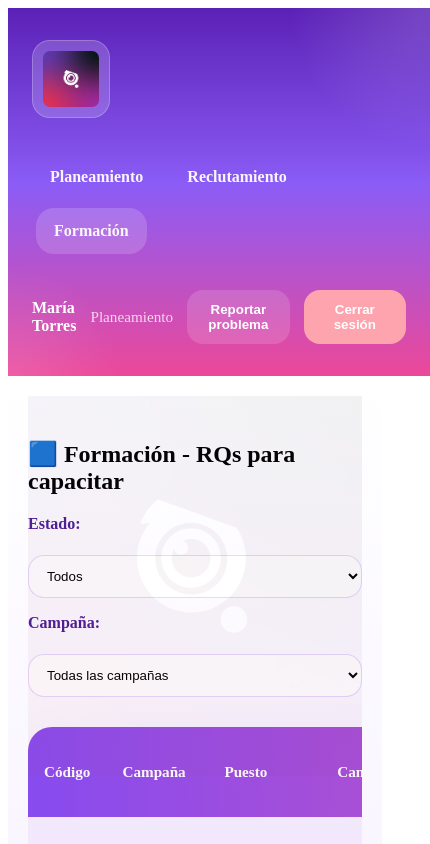
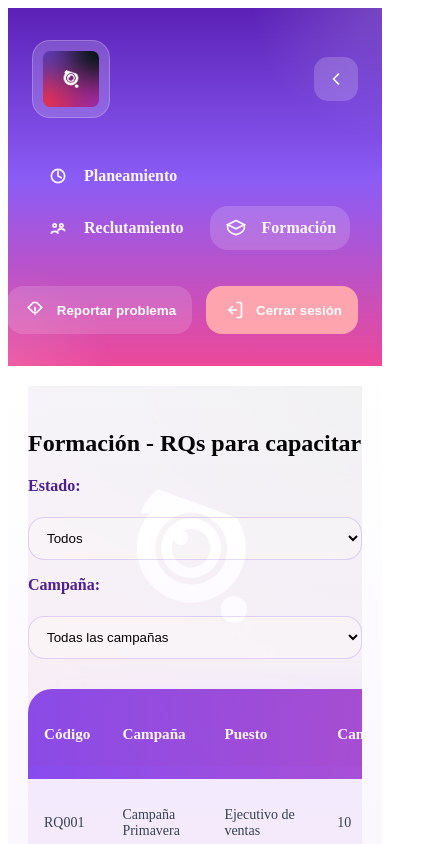
Before and after one commit to Fanaker/Callcenter-app, an Angular app: page /formacion in a window 390 px wide. Shown: the top 844 px of the page, 430 px wide, since content can reach past the window. Built offline with nearby package versions, Linux system fonts and the light colour scheme.

Commit message:
mejora de bug visual y nueva funcionalidad plegado

```diff
--- a/src/app/app.css
+++ b/src/app/app.css
@@ -44,12 +44,20 @@ button {
   display: flex;
   flex-direction: row;
   gap: 0;
+  align-items: stretch;
 }
 
 .app-main {
   flex: 1;
+  min-height: 100vh;
   padding: 28px 32px;
+  margin-left: 300px;
   background: linear-gradient(180deg, rgba(255, 255, 255, 0.92), rgba(245, 239, 255, 0.9));
+  transition: margin-left 0.25s ease;
+}
+
+:host-context(.sidebar-collapsed) .app-main {
+  margin-left: 112px;
 }
 
 .app-page-shell {
@@ -296,5 +304,6 @@ h4 {
 
   .app-main {
     padding: 20px;
+    margin-left: 0;
   }
 }
--- a/src/app/pages/formacion/formacion.html
+++ b/src/app/pages/formacion/formacion.html
@@ -1,4 +1,4 @@
-<h2>🟦 Formación - RQs para capacitar</h2>
+<h2>Formación - RQs para capacitar</h2>
 
 <div class="filters">
   <label>Estado:</label>
--- a/src/app/pages/home/home.html
+++ b/src/app/pages/home/home.html
@@ -1,5 +1,5 @@
 <div *ngIf="!isRegisterMode && !isVerificationMode" class="login-container">
-  <h2>🔐 Iniciar Sesión - Quantia</h2>
+  <h2>Iniciar Sesión - Quantia</h2>
 
   <div class="login-form">
     <label>Usuario</label>
@@ -17,7 +17,7 @@
 </div>
 
 <div *ngIf="isRegisterMode && !isVerificationMode" class="register-container">
-  <h2>📝 Crear Cuenta - Quantia</h2>
+  <h2>Crear Cuenta - Quantia</h2>
 
   <div class="register-form">
     <label>DNI (8 dígitos)</label>
@@ -47,7 +47,7 @@
 </div>
 
 <div *ngIf="isVerificationMode" class="verification-container">
-  <h2>📧 Verificar Correo - Quantia</h2>
+  <h2>Verificar Correo - Quantia</h2>
 
   <div class="verification-form">
     <p>Se ha enviado un código de verificación a {{ correo }}.</p>
--- a/src/app/pages/planeamiento/planeamiento.html
+++ b/src/app/pages/planeamiento/planeamiento.html
@@ -1,4 +1,4 @@
-<h2>🟦 Planeamiento - Dashboard</h2>
+<h2>Planeamiento - Dashboard</h2>
 
 <div class="dashboard">
   <div class="metric">
@@ -29,7 +29,7 @@
 
 <hr>
 
-<h3>📋 RQs creados</h3>
+<h3>RQs creados</h3>
 
 <div class="filters">
   <label>Estado:</label>
--- a/src/app/pages/reclutamiento/reclutamiento.html
+++ b/src/app/pages/reclutamiento/reclutamiento.html
@@ -1,4 +1,4 @@
-<h2>🟦 Reclutamiento - RQs activos</h2>
+<h2>Reclutamiento - RQs activos</h2>
 
 <div class="filters">
   <label>Estado:</label>
--- a/src/app/shared/navbar/navbar.css
+++ b/src/app/shared/navbar/navbar.css
@@ -2,13 +2,23 @@
   display: flex;
   flex-direction: column;
   width: 300px;
-  min-height: 100vh;
   padding: 32px 24px;
   gap: 36px;
   background: linear-gradient(180deg, #5b21b6 0%, #8b5cf6 48%, #ec4899 100%);
   color: white;
-  position: relative;
-  overflow: hidden;
+  position: fixed;
+  left: 0;
+  top: 0;
+  bottom: 0;
+  overflow-y: auto;
+  transition: width 0.25s ease, padding 0.25s ease;
+  box-sizing: border-box;
+  z-index: 10;
+}
+
+.navbar.collapsed {
+  width: 112px;
+  padding: 24px 12px;
 }
 
 .navbar::after {
@@ -23,7 +33,17 @@
 .navbar-brand {
   display: flex;
   align-items: center;
+  justify-content: space-between;
+  gap: 12px;
+  position: relative;
+  z-index: 1;
+}
+
+.navbar.collapsed .navbar-brand {
+  flex-direction: column;
+  align-items: center;
   justify-content: center;
+  gap: 8px;
 }
 
 .brand-logo {
@@ -33,8 +53,44 @@
   background: rgba(255, 255, 255, 0.18);
   padding: 10px;
   border: 1px solid rgba(255, 255, 255, 0.22);
-  position: relative;
-  z-index: 1;
+}
+
+.navbar-toggle {
+  border: none;
+  background: rgba(255, 255, 255, 0.18);
+  color: white;
+  width: 44px;
+  height: 44px;
+  border-radius: 14px;
+  display: grid;
+  place-items: center;
+  cursor: pointer;
+  transition: background-color 0.2s;
+}
+
+.navbar.collapsed .navbar-toggle {
+  width: 34px;
+  height: 34px;
+}
+
+.navbar-toggle:hover {
+  background: rgba(255, 255, 255, 0.28);
+}
+
+.toggle-icon {
+  display: inline-flex;
+  width: 20px;
+  height: 20px;
+}
+
+.toggle-icon svg,
+.icon svg {
+  width: 20px;
+  height: 20px;
+}
+
+.navbar.collapsed .toggle-icon svg {
+  transform: rotate(180deg);
 }
 
 .navbar-menu {
@@ -48,6 +104,7 @@
 .navbar-link {
   display: inline-flex;
   align-items: center;
+  gap: 14px;
   padding: 14px 18px;
   border-radius: 18px;
   color: rgba(255, 255, 255, 0.94);
@@ -56,10 +113,37 @@
   transition: background-color 0.2s, transform 0.2s;
 }
 
+.navbar.collapsed .navbar-link {
+  justify-content: center;
+  padding: 14px 0;
+}
+
 .navbar-link:hover,
 .navbar-link.active {
   background-color: rgba(255, 255, 255, 0.16);
   transform: translateX(4px);
+}
+
+.navbar.collapsed .navbar-link:hover,
+.navbar.collapsed .navbar-link.active {
+  transform: none;
+}
+
+.icon {
+  display: inline-flex;
+  align-items: center;
+  justify-content: center;
+  width: 24px;
+  height: 24px;
+}
+
+.label {
+  white-space: nowrap;
+  transition: opacity 0.2s ease;
+}
+
+.navbar.collapsed .label {
+  display: none;
 }
 
 .navbar-user {
@@ -71,6 +155,20 @@
   border-top: 1px solid rgba(255, 255, 255, 0.18);
   position: relative;
   z-index: 1;
+}
+
+.navbar.collapsed .navbar-user {
+  align-items: center;
+}
+
+.user-info,
+.user-role {
+  transition: opacity 0.2s ease;
+}
+
+.navbar.collapsed .user-info,
+.navbar.collapsed .user-role {
+  display: none;
 }
 
 .user-info {
@@ -92,7 +190,17 @@
   color: white;
   cursor: pointer;
   font-weight: 700;
+  display: inline-flex;
+  align-items: center;
+  gap: 10px;
+  justify-content: flex-start;
   transition: background-color 0.2s;
+}
+
+.navbar.collapsed .navbar-button {
+  justify-content: center;
+  padding: 12px 0;
+  width: auto;
 }
 
 .navbar-button:hover {
@@ -111,16 +219,34 @@
   .navbar {
     width: 100%;
     min-height: 0;
+    height: auto;
     flex-direction: row;
     flex-wrap: wrap;
     justify-content: space-between;
     align-items: center;
+    position: relative;
+    top: auto;
+  }
+
+  .navbar.collapsed {
+    width: 100%;
+  }
+
+  .navbar-brand {
+    width: 100%;
+    justify-content: space-between;
   }
 
   .navbar-menu {
+    width: 100%;
     flex-direction: row;
     flex-wrap: wrap;
     gap: 8px;
+  }
+
+  .navbar-link {
+    justify-content: center;
+    padding: 10px 14px;
   }
 
   .navbar-user {
@@ -131,4 +257,9 @@
     align-items: center;
     justify-content: flex-end;
   }
+
+  .navbar-user .user-info,
+  .navbar-user .user-role {
+    display: none;
+  }
 }
--- a/src/app/shared/navbar/navbar.html
+++ b/src/app/shared/navbar/navbar.html
@@ -1,16 +1,70 @@
-<nav class="navbar">
+<nav class="navbar" [class.collapsed]="isCollapsed">
   <div class="navbar-brand">
     <img src="/Logo.jpeg" alt="Quantia" class="brand-logo" />
+    <button
+      type="button"
+      class="navbar-toggle"
+      (click)="toggleCollapsed()"
+      [attr.aria-label]="isCollapsed ? 'Expandir menú' : 'Colapsar menú'"
+    >
+      <span class="toggle-icon">
+        <svg viewBox="0 0 24 24" aria-hidden="true" focusable="false">
+          <path d="M15 6l-6 6 6 6" fill="none" stroke="currentColor" stroke-width="2" stroke-linecap="round" stroke-linejoin="round"/>
+        </svg>
+      </span>
+    </button>
   </div>
   <div class="navbar-menu">
-    <a routerLink="/planeamiento" routerLinkActive="active" class="navbar-link">Planeamiento</a>
-    <a routerLink="/reclutamiento" routerLinkActive="active" class="navbar-link">Reclutamiento</a>
-    <a routerLink="/formacion" routerLinkActive="active" class="navbar-link">Formación</a>
+    <a routerLink="/planeamiento" routerLinkActive="active" class="navbar-link">
+      <span class="icon" aria-hidden="true">
+        <svg viewBox="0 0 24 24" aria-hidden="true" focusable="false">
+          <circle cx="12" cy="12" r="8" fill="none" stroke="currentColor" stroke-width="2"/>
+          <path d="M12 6v6l4 2" fill="none" stroke="currentColor" stroke-width="2" stroke-linecap="round"/>
+        </svg>
+      </span>
+      <span class="label">Planeamiento</span>
+    </a>
+    <a routerLink="/reclutamiento" routerLinkActive="active" class="navbar-link">
+      <span class="icon" aria-hidden="true">
+        <svg viewBox="0 0 24 24" aria-hidden="true" focusable="false">
+          <path d="M8 7a2 2 0 1 0 0 4 2 2 0 0 0 0-4zM16 7a2 2 0 1 0 0 4 2 2 0 0 0 0-4z" fill="none" stroke="currentColor" stroke-width="2"/>
+          <path d="M4 19c0-2 2-3 4-3s4 1 4 3M12 16c0-2 2-3 4-3s4 1 4 3" fill="none" stroke="currentColor" stroke-width="2"/>
+        </svg>
+      </span>
+      <span class="label">Reclutamiento</span>
+    </a>
+    <a routerLink="/formacion" routerLinkActive="active" class="navbar-link">
+      <span class="icon" aria-hidden="true">
+        <svg viewBox="0 0 24 24" aria-hidden="true" focusable="false">
+          <path d="M12 3 2 8l10 5 10-5-10-5z" fill="none" stroke="currentColor" stroke-width="2"/>
+          <path d="M2 8v4c0 5 10 8 10 8s10-3 10-8V8" fill="none" stroke="currentColor" stroke-width="2"/>
+        </svg>
+      </span>
+      <span class="label">Formación</span>
+    </a>
   </div>
   <div class="navbar-user">
     <div class="user-info">María Torres</div>
     <div class="user-role">Planeamiento</div>
-    <button class="navbar-button" (click)="reportIssue()">Reportar problema</button>
-    <button class="navbar-button logout" (click)="logout()">Cerrar sesión</button>
+    <button class="navbar-button" type="button" (click)="reportIssue()">
+      <span class="icon" aria-hidden="true">
+        <svg viewBox="0 0 24 24" aria-hidden="true" focusable="false">
+          <path d="M12 9v4" fill="none" stroke="currentColor" stroke-width="2" stroke-linecap="round"/>
+          <path d="M12 17h.01" fill="none" stroke="currentColor" stroke-width="2" stroke-linecap="round"/>
+          <path d="M10 3h4l6 6-6 6h-4l-6-6 6-6z" fill="none" stroke="currentColor" stroke-width="2"/>
+        </svg>
+      </span>
+      <span class="label">Reportar problema</span>
+    </button>
+    <button class="navbar-button logout" type="button" (click)="logout()">
+      <span class="icon" aria-hidden="true">
+        <svg viewBox="0 0 24 24" aria-hidden="true" focusable="false">
+          <path d="M15 3h4a2 2 0 0 1 2 2v14a2 2 0 0 1-2 2h-4" fill="none" stroke="currentColor" stroke-width="2"/>
+          <path d="M10 8l-4 4 4 4" fill="none" stroke="currentColor" stroke-width="2" stroke-linecap="round" stroke-linejoin="round"/>
+          <path d="M15 12H6" fill="none" stroke="currentColor" stroke-width="2" stroke-linecap="round"/>
+        </svg>
+      </span>
+      <span class="label">Cerrar sesión</span>
+    </button>
   </div>
 </nav>
--- a/src/app/shared/navbar/navbar.ts
+++ b/src/app/shared/navbar/navbar.ts
@@ -9,7 +9,14 @@ import { Router, RouterLink, RouterLinkActive } from '@angular/router';
   styleUrl: './navbar.css'
 })
 export class Navbar {
+  isCollapsed = false;
+
   constructor(private router: Router) {}
+
+  toggleCollapsed() {
+    this.isCollapsed = !this.isCollapsed;
+    document.body.classList.toggle('sidebar-collapsed', this.isCollapsed);
+  }
 
   logout() {
     this.router.navigate(['/']);
```
